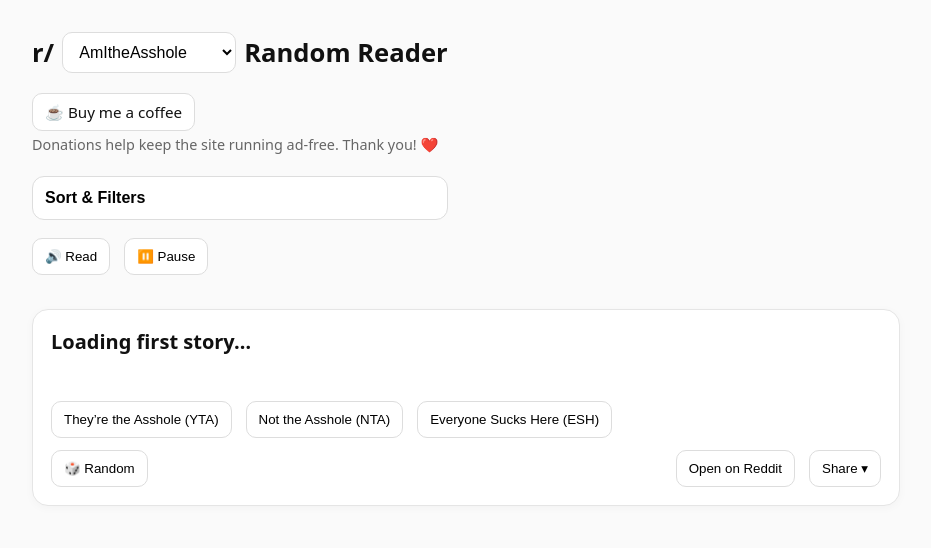
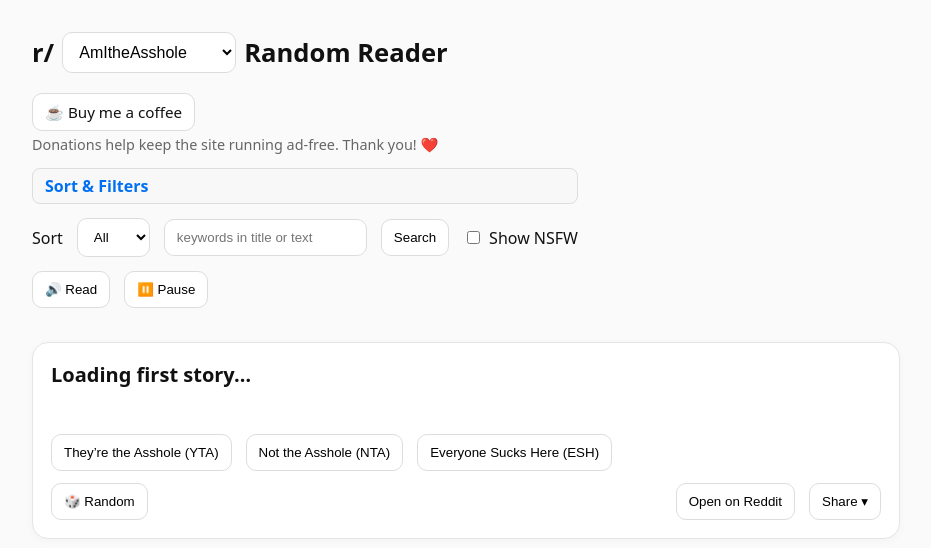
Before and after one commit to r0bay/Latest-Version-of-AITA, a Flask app: page / in a window 1280 px wide. Shown: the top 548 px of the page, without its empty margins (174-1105 px from the left). Run offline with Flask 3, Linux system fonts and the light colour scheme; data that the repository does not hold is empty.

Commit message:
Fix Sort & Filters width + GA4 events

```diff
--- a/templates/index.html
+++ b/templates/index.html
@@ -34,7 +34,7 @@
     body { font-family: system-ui, -apple-system, Segoe UI, Roboto, sans-serif; margin: 0; padding: 0; background: #fafafa; color: #111; }
     main { max-width: 900px; margin: 32px auto; padding: 0 16px; }
     header { display: grid; gap: var(--gap); margin-bottom: 16px; }
-    .controls2 { display: flex; flex-wrap: wrap; gap: var(--gap); align-items: center; }
+    .controls, .controls2 { display: flex; flex-wrap: wrap; gap: var(--gap); align-items: center; }
     .row { display: flex; flex-wrap: wrap; gap: var(--gap); align-items: center; }
     .space { flex: 1; }
     .card { background: #fff; border: 1px solid #e5e5e5; border-radius: 16px; padding: 18px; box-shadow: 0 2px 10px rgba(0,0,0,.03); }
@@ -61,55 +61,27 @@
     }
     .share-menu button { display: block; width: 100%; text-align: left; margin: 2px 0; }
 
-    /* Under-story action bar */
     .under-actions { display: flex; align-items: center; gap: var(--gap); margin-top: 12px; }
     .right-actions { margin-left: auto; display: flex; gap: var(--gap); align-items: center; }
 
-    /* Buy Me a Coffee (minimal) */
     .tip-wrap { margin-top: 6px; }
     .tip-btn { display: inline-block; padding: 8px 12px; border-radius: 10px; border: 1px solid #ddd; background: #fff; text-decoration: none; color: #111; font-size: .95rem; }
     .tip-btn:hover { background: #f2f2f2; }
     .tip-note { color:#666; font-size:.9rem; margin-top:4px; }
 
-    /* === Collapsed Sort & Filters (added) === */
-    .filters { margin: 8px 0 4px; }
-    .filters-toggle {
-      width: 100%;
-      text-align: left;
+    /* ✅ Fix: Sort & Filters button width */
+    header h2,
+    header summary {
+      display: inline-block;
+      width: auto;
+      padding: 6px 12px;
+      background: #f8f8f8;
       border: 1px solid #ddd;
-      background: #fff;
-      border-radius: 12px;
-      padding: 12px;
-      font-weight: 700;
-      font-size: 16px;
-    }
-    .filters-panel {
-      display: none;
-      margin-top: 8px;
-      padding: 12px;
-      border: 1px solid #ddd;
-      border-radius: 12px;
-      background: #fff;
-    }
-    .filters.open .filters-panel { display: block; }
-    .filters-grid {
-      display: grid;
-      grid-template-columns: 1fr 1fr;
-      gap: 10px;
-    }
-    .input, .select {
-      width: 100%;
-      padding: 10px 12px;
-      border-radius: 10px;
-      border: 1px solid #ddd;
-      background: #fff;
-      font-size: 16px;
-    }
-    .checkbox-row { display: flex; align-items: center; gap: 8px; font-size: 15px; }
-    @media (min-width: 900px){
-      /* On larger screens you can choose to keep filters always open; comment out if you want always-collapsed */
-      /* .filters-toggle { display:none; }
-      .filters-panel { display:block !important; } */
+      border-radius: 8px;
+      font-weight: 600;
+      color: #0070f3;
+      font-size: 1rem;
+      margin: 0;
     }
   </style>
 </head>
@@ -128,7 +100,6 @@
       <span>Random Reader</span>
     </h1>
 
-    <!-- Buy Me a Coffee -->
     <div class="row">
       <div class="tip-wrap">
         <a class="tip-btn" href="https://www.buymeacoffee.com/randomaita" target="_blank" rel="noopener">
@@ -138,18 +109,11 @@
       </div>
     </div>
 
-    <!-- Collapsed Sort & Filters (replaces old Controls) -->
-    <section class="filters" id="filters">
-      <button class="filters-toggle" type="button"
-              onclick="document.getElementById('filters').classList.toggle('open')">
-        Sort & Filters
-      </button>
-
-      <div class="filters-panel">
-        <div class="filters-grid">
-          <div class="row" style="gap:8px">
-            <label for="sort" style="min-width:max-content">Sort</label>
-            <select class="select" id="sort" aria-label="Sort">
+    <h2>Sort & Filters</h2>
+    <div class="controls">
+      <div class="row">
+        <label>Sort</label>
+        <select id="sort">
           <option value="all">All</option>
           <option value="hot">Hot</option>
           <option value="new">New</option>
@@ -164,20 +128,17 @@
         </select>
       </div>
 
-          <div class="row" style="gap:8px">
-            <input class="input" id="searchBox" type="text" placeholder="keywords in title or text" />
+      <div class="row">
+        <input id="searchBox" type="text" placeholder="keywords in title or text" />
         <button id="searchBtn">Search</button>
       </div>
-        </div>
 
-        <div class="checkbox-row" style="margin-top:10px">
+      <div class="row toggle">
         <input id="nsfw" type="checkbox" />
         <label for="nsfw">Show NSFW</label>
       </div>
     </div>
-    </section>
 
-    <!-- Keep your TTS row exactly as before -->
     <div class="controls2">
       <div class="row">
         <button id="speak">🔊 Read</button>
@@ -194,7 +155,6 @@
     <p id="text" class="body"></p>
     <div class="meta" id="meta"></div>
 
-    <!-- Voting block (JS hides it for specified subs) -->
     <div class="vote" id="voteBlock">
       <button id="voteYTA">They’re the Asshole (YTA)</button>
       <button id="voteNTA">Not the Asshole (NTA)</button>
@@ -202,7 +162,6 @@
       <span class="tally" id="tally"></span>
     </div>
 
-    <!-- Under-story action row -->
     <div class="under-actions">
       <button id="randomBtn" data-random="true">🎲 Random</button>
 
@@ -227,7 +186,7 @@
 <!-- Your app logic -->
 <script src="/static/app.js?v=14"></script>
 
-<!-- GA4 custom events (random/share/post_loaded/scroll_depth) -->
+<!-- GA4 custom events -->
 <script>
 (function () {
   function onReady(fn){
@@ -244,67 +203,52 @@
   }
 
   onReady(function () {
-    // Click tracking (Random / Share)
     document.addEventListener('click', function (e) {
       const t = e.target.closest('button, a');
       if (!t) return;
-
-      if (t.id === 'randomBtn' || t.dataset.random === 'true') {
-        gtagSafe('random_post_click', { event_category: 'engagement' });
-      }
+      if (t.id === 'randomBtn' || t.dataset.random === 'true') gtagSafe('random_post_click');
       if (t.id === 'shareToggle') {
-        setTimeout(function () {
+        setTimeout(() => {
           const menu = document.getElementById('shareMenu');
           const opened = menu && getComputedStyle(menu).display !== 'none';
-          if (opened) gtagSafe('share_opened', { event_category: 'ui' });
+          if (opened) gtagSafe('share_opened');
         }, 0);
       }
-      if (t.matches('[data-share]')) {
-        const platform = t.getAttribute('data-share') || 'share';
-        gtagSafe('share_clicked', { event_category: 'social', event_label: platform });
-      }
-    }, true);
+      if (t.matches('[data-share]')) gtagSafe('share_clicked', { platform: t.dataset.share });
+    });
 
-    // Post loaded detection
     const titleEl = document.getElementById('title');
     const textEl  = document.getElementById('text');
     const linkEl  = document.getElementById('openLink');
+    let currentSig = '';
+    let scrollSentFor = '';
+
     function signature() {
       const title = (titleEl?.textContent || '').trim();
       const body  = (textEl?.textContent || '').trim().slice(0, 160);
       const href  = (linkEl?.getAttribute('href') || '').trim();
       return title + '|' + body + '|' + href;
     }
-    let currentSig = '';
-    let scrollSentFor = '';
-
     function firePostLoadedIfChanged() {
       const s = signature();
       if (s && s !== currentSig) {
         currentSig = s;
         scrollSentFor = '';
-        gtagSafe('post_loaded', { event_category: 'content' });
+        gtagSafe('post_loaded');
       }
     }
 
     const moOpts = { childList: true, subtree: true, characterData: true };
-    if (titleEl) new MutationObserver(() => { clearTimeout(window.__pl); window.__pl = setTimeout(firePostLoadedIfChanged, 50); }).observe(titleEl, moOpts);
-    if (textEl)  new MutationObserver(() => { clearTimeout(window.__pl); window.__pl = setTimeout(firePostLoadedIfChanged, 50); }).observe(textEl,  moOpts);
+    if (titleEl) new MutationObserver(() => setTimeout(firePostLoadedIfChanged, 50)).observe(titleEl, moOpts);
+    if (textEl) new MutationObserver(() => setTimeout(firePostLoadedIfChanged, 50)).observe(textEl, moOpts);
     window.addEventListener('load', () => setTimeout(firePostLoadedIfChanged, 250));
 
-    // Scroll depth @ 75% once per post
-    function pageHeight(){
-      return Math.max(document.body.scrollHeight, document.documentElement.scrollHeight);
-    }
-    function viewportBottom(){
-      return (window.scrollY || window.pageYOffset || 0) + (window.innerHeight || 0);
-    }
-    window.addEventListener('scroll', function () {
+    window.addEventListener('scroll', () => {
       if (!currentSig || scrollSentFor === currentSig) return;
-      const threshold = pageHeight() * 0.75;
-      if (viewportBottom() >= threshold) {
+      const threshold = Math.max(document.body.scrollHeight, document.documentElement.scrollHeight) * 0.75;
+      if ((window.scrollY + window.innerHeight) >= threshold) {
         scrollSentFor = currentSig;
-        gtagSafe('scroll_depth', { event_category: 'engagement', value: 75 });
+        gtagSafe('scroll_depth', { value: 75 });
       }
     }, { passive: true });
   });
```
Lines whose indentation alone changed are shown as unchanged.
